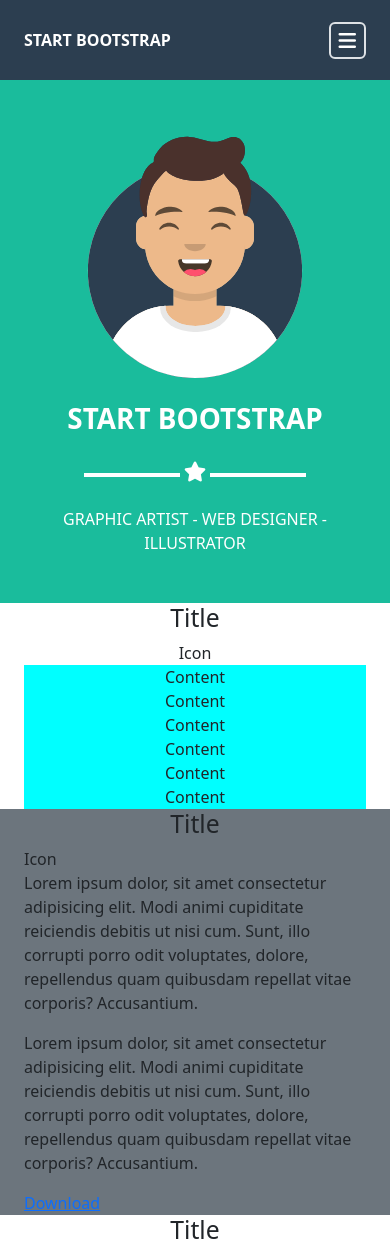
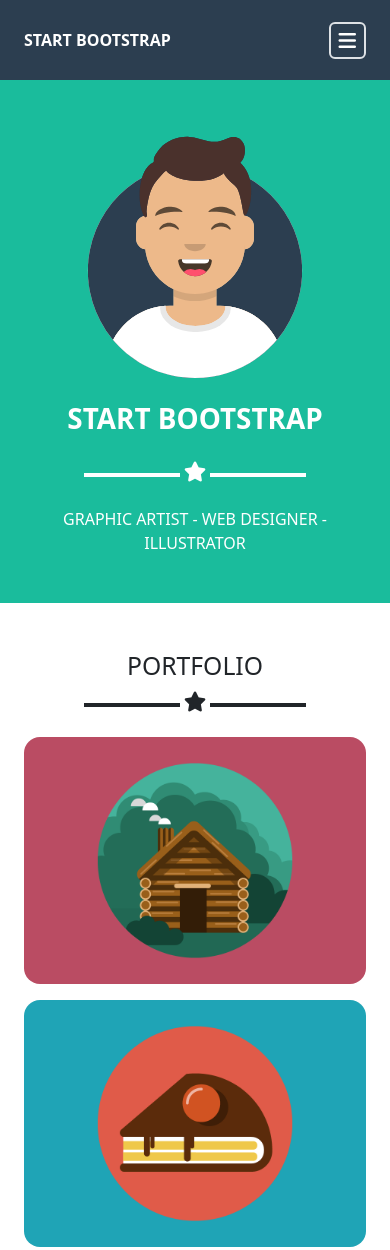
Before and after one commit to Chiaravalle04/html-css-bootstrap-freelancer, a plain HTML site: page index.html in a window 390 px wide. Shown: the top 1250 px of the page. Drawn offline with nearby package versions, Linux system fonts and the light colour scheme.

Commit message:
add main (2nd section mobile)

```diff
--- a/css/style.css
+++ b/css/style.css
@@ -29,6 +29,6 @@ header .row {
     padding-top: 4px;
 }
 
-.box {
-    background-color: aqua;
+.box > img {
+    width: 100%;
 }
--- a/index.html
+++ b/index.html
@@ -103,45 +103,53 @@
 
                     <div class="row">
 
-                        <div class="col text-center">
+                        <div class="col py-5 text-center">
 
-                            <h2>Title</h2>
+                            <h2>PORTFOLIO</h2>
 
-                            Icon
+                            <div class="icon-star lh-base mb-4">
 
-                            <div class="box">
+                                <span class="p-top px-5 bg-dark d-inline-block"></span>
 
-                                Content
+                                <i class="fa-solid fa-star fa-lg text-dark"></i>
+
+                                <span class="p-top px-5 bg-dark d-inline-block"></span>
 
                             </div>
 
-                            <div class="box">
+                            <div class="box mb-3">
 
-                                Content
+                                <img class="rounded-4" src="img/cabin.png" alt="">
 
                             </div>
 
-                            <div class="box">
+                            <div class="box mb-3">
 
-                                Content
+                                <img class="rounded-4" src="img/cake.png" alt="">
 
                             </div>
 
-                            <div class="box">
+                            <div class="box mb-3">
 
-                                Content
+                                <img class="rounded-4" src="img/circus.png" alt="">
 
                             </div>
 
-                            <div class="box">
+                            <div class="box mb-3">
 
-                                Content
+                                <img class="rounded-4" src="img/game.png" alt="">
 
                             </div>
 
-                            <div class="box">
+                            <div class="box mb-3">
 
-                                Content
+                                <img class="rounded-4" src="img/safe.png" alt="">
+
+                            </div>
+
+                            <div class="box mb-3">
+
+                                <img class="rounded-4" src="img/submarine.png" alt="">
 
                             </div>
 
```
